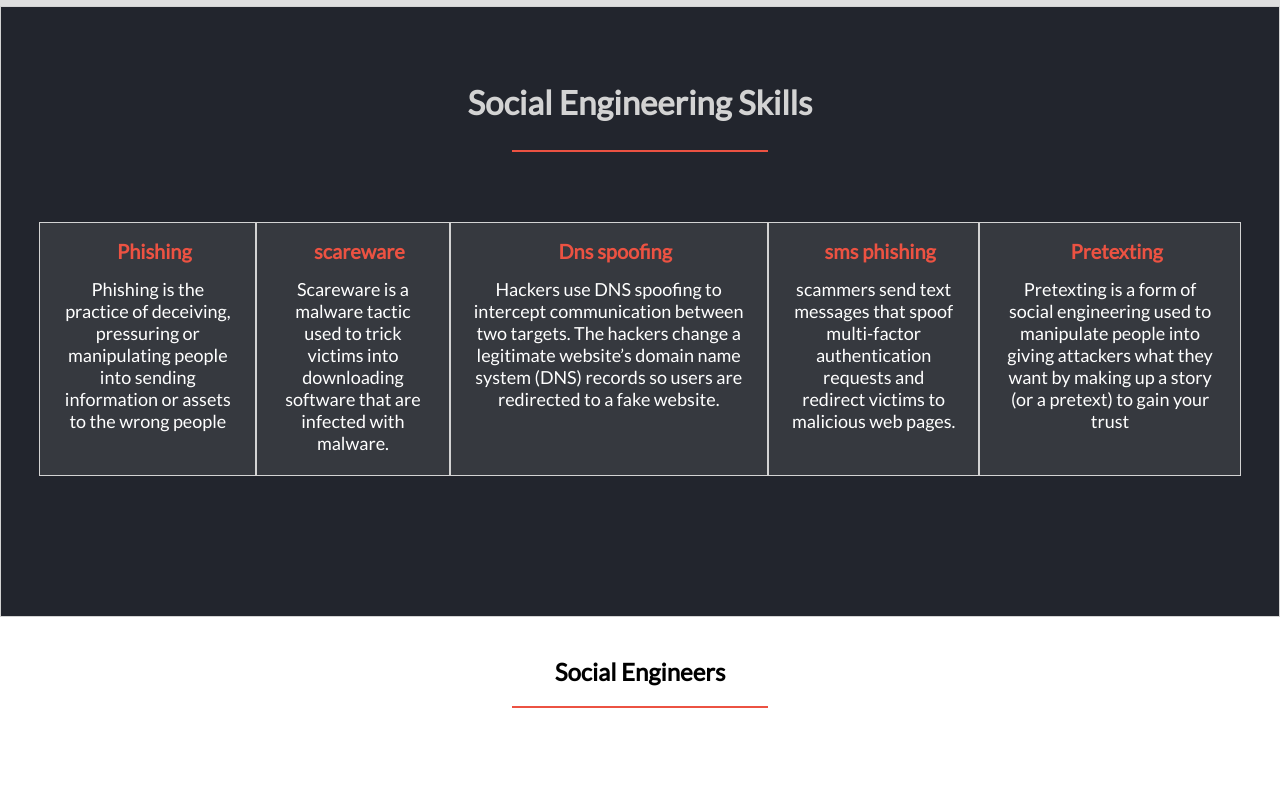
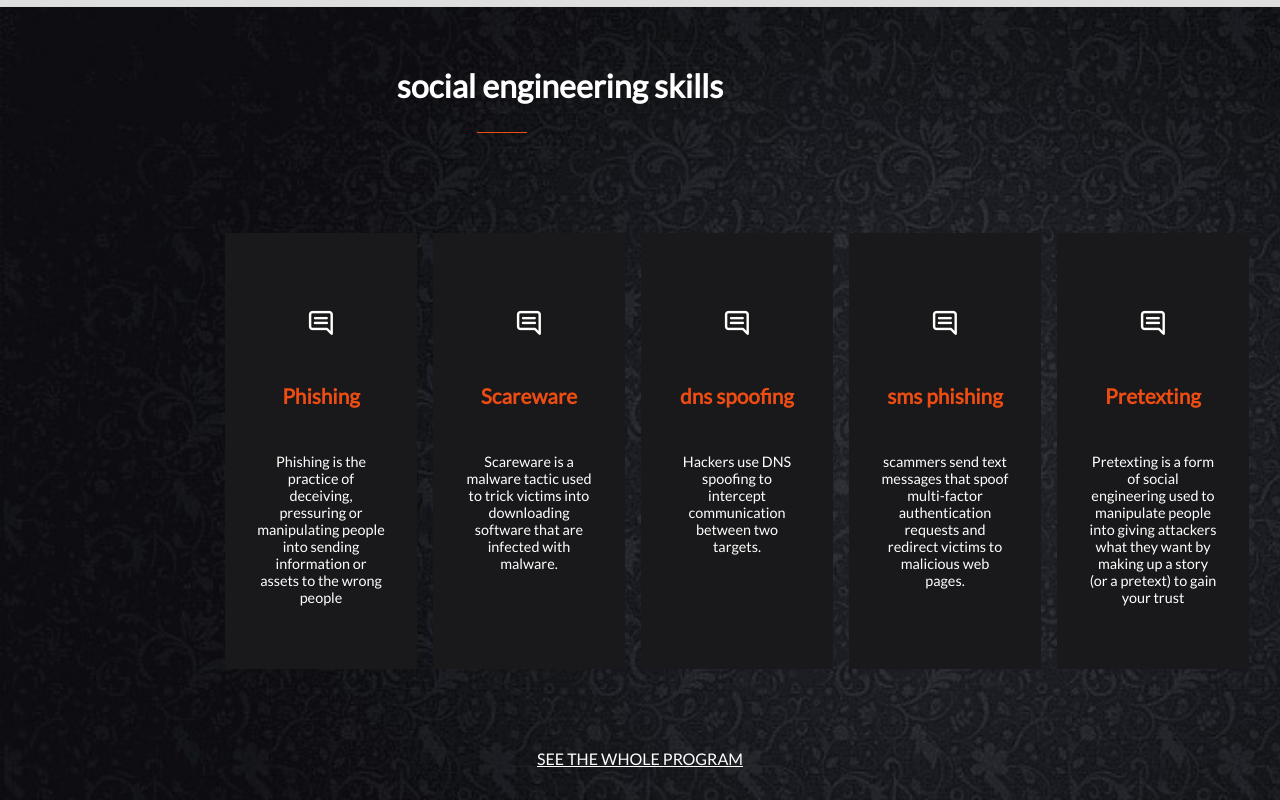
Before and after one commit to yaredtekle022/social-engineering, a website: page index.html in a window 1280 px wide. Shown: the part 740-1540 px from the top of the page. Drawn offline with nearby package versions, Linux system fonts and the light colour scheme.

Commit message:
add image for each cards

```diff
--- a/index.html
+++ b/index.html
@@ -5,6 +5,17 @@
     <meta http-equiv="X-UA-Compatible" content="IE=edge" />
     <meta name="viewport" content="width=device-width, initial-scale=1.0" />
     <title>Social Engineering</title>
+    <link rel="stylesheet" href="https://unicons.iconscout.com/release/v4.0.0/css/line.css" />
+    <link rel="stylesheet" href="https://fonts.googleapis.com/icon?family=Material+Icons+Sharp" />
+    <link rel="stylesheet"
+        href="https://fonts.googleapis.com/css2?family=Material+Symbols+Sharp:opsz,wght,FILL,GRAD@48,400,0,0" />
+    <link rel="stylesheet" href="https://cdnjs.cloudflare.com/ajax/libs/font-awesome/4.7.0/css/font-awesome.min.css" />
+    <link rel="preconnect" href="https://fonts.googleapis.com" />
+    <link rel="preconnect" href="https://fonts.gstatic.com" crossorigin />
+    <link
+        href="https://fonts.googleapis.com/css2?family=Crete+Round&family=Inter&family=Poppins&family=Roboto&display=swap"
+        rel="stylesheet" />
+    <link href="https://fonts.googleapis.com/icon?family=Material+Icons" rel="stylesheet" />
     <link rel="icon" type="favicon" href="./images/phishing.png" />
     <link rel="preconnect" href="https://fonts.googleapis.com" />
     <link rel="preconnect" href="https://fonts.gstatic.com" crossorigin />
@@ -58,7 +69,7 @@
           <a class="navi-link home" href="#home">Home</a>
           <a class="navi-link" href="about.html">About</a>
           <a class="navi-link" href="#things">Top 5 Social Engineering Skills</a>
-          <a class="navi-link" href="#join-desk">Social engineers</a>
+          <a class="navi-link" href="#program">Social engineers</a>
           <a class="navi-link sponsor" href="#sponsor">Tutorials</a>
         </section>
       </nav>
@@ -95,54 +106,53 @@
         </div>
       </div>
     </section>
-    <section class="se" id="things">
-      <h2 class="title">Social Engineering Skills</h2>
-      <hr class="break" />
-      <div class="full-information">
-        <article class="phishing">
 
-          <h2 class="experience-heading">Phishing </h2>
-          <p class="experience-detail">
-            Phishing is the practice of deceiving, pressuring or
+    <section class="main1">
+      <div class="main-program" id="program">
+          <h2>social engineering skills</h2>
+          <div class="line"></div>
+      </div>
+      <div class="program-cards">
+          <article class="card">
+            <span><i class="uil uil-comment-alt-message"></i></i></span>
+            <h3>Phishing</h3>
+              <p>Phishing is the practice of deceiving, pressuring or
                 manipulating people into sending information or assets to the wrong people
+              </p>
           </article>
-        <article class="phishing">
-
-          <h2 class="experience-heading">scareware</h2>
-          <p class="experience-detail">
-            Scareware is a malware tactic used to trick victims into downloading
+          <article class="card">
+            <span><i class="uil uil-comment-alt-message"></i></i></span>
+            <h3>Scareware</h3>
+              <p>Scareware is a malware tactic used to trick victims into downloading
                 software that are infected with malware.
               </p>
           </article>
-        <article class="phishing">
-
-          <h2 class="experience-heading">Dns spoofing</h2>
-          <p class="experience-detail">
-
-            Hackers use DNS spoofing to intercept communication between two targets.
-            The hackers change a legitimate website’s domain name system (DNS) records so
-            users are redirected to a fake website.
+          <article class="card">
+              <span><i class="uil uil-comment-alt-message"></i></i></span>
+              <h3>dns spoofing</h3>
+              <p>Hackers use DNS spoofing to intercept communication between two targets.
               </p>
           </article>
-        <article class="phishing">
-
-          <h2 class="experience-heading">sms phishing</h2>
-          <p class="experience-detail">
-            scammers send text messages that spoof multi-factor authentication requests
+          <article class="card">
+            <span><i class="uil uil-comment-alt-message"></i></i></span>
+            <h3>sms phishing</h3>
+              <p>scammers send text messages that spoof multi-factor authentication requests
                 and redirect victims to malicious web pages.
               </p>
           </article>
-        <article class="phishing">
-
-          <h2 class="experience-heading">Pretexting</h2>
-          <p class="experience-detail">
-            Pretexting is a form of social engineering used to manipulate people into giving attackers
+          <article class="card">
+            <span><i class="uil uil-comment-alt-message"></i></i></span>
+            <h3>Pretexting</h3>
+              <p>Pretexting is a form of social engineering used to manipulate people into giving attackers
                 what they want by making up a story (or a pretext) to gain your trust
               </p>
           </article>
       </div>
+      <div class="see-program">
+          <a href="#">SEE THE WHOLE PROGRAM</a>
+      </div>
+  </section>
 
-    </section>
     <section class="speakers " id="join-desk">
       <h2 class="title-speaker">Social Engineers</h2>
       <hr class="break" />
--- a/style.css
+++ b/style.css
@@ -136,6 +136,85 @@ header {
   font-size: 22px;
 }
 
+.main1 {
+  background: #313030;
+  width: 100vw;
+  padding-bottom: 30px;
+  border-top: 1px solid #cbc9c9;
+}
+
+.main::-webkit-scrollbar {
+  display: none;
+}
+
+.main-program {
+  display: flex;
+  flex-direction: column;
+  align-items: flex-start;
+  justify-content: flex-start;
+}
+
+.main-program h2 {
+  font-size: 1.5rem;
+  padding-top: 2rem;
+  font-family: 'Lato', sans-serif;
+  color: #fff;
+  margin-left: 140px;
+}
+
+.line {
+  background-color: #ed4c12;
+  width: 50px;
+  height: 1px;
+  margin-left: 220px;
+}
+
+.program-cards {
+  margin-top: 60px;
+  padding-left: 25px;
+  display: flex;
+  flex-direction: column;
+  gap: 1rem;
+  width: 80%;
+  margin-left: 30px;
+  margin-right: 30px;
+}
+
+.card {
+  background-color: #515050;
+  padding: 3rem 2rem;
+  margin-bottom: 10px;
+  text-align: center;
+  display: flex;
+  flex-direction: row;
+  cursor: default;
+  gap: 1rem;
+}
+
+.card span {
+  padding-top: 1.5rem;
+}
+
+.card span .uil {
+  font-size: 1.8rem;
+  color: #fff;
+}
+
+.card h3 {
+  color: #ed4c12;
+  padding-top: 0.5rem;
+  font-family: 'Lato', sans-serif;
+}
+
+.card p {
+  color: #fff;
+  padding-top: 0.5rem;
+}
+
+.see-program a {
+display: none;
+}
+
 .se {
   border: 1px solid #d3d3d3;
   background-color: #22252d;
@@ -190,11 +269,16 @@ header {
 }
 
 .experience-detail {
-  padding: 5px;
   font-size: 18px;
-  margin: 0;
-  color: #fff;
-  text-align: center;
+  margin-left: 43px;
+  margin-right: 80px;
+  padding: 30px;
+  width: 35px;
+  height: 100px;
+  color: white;
+  padding-top: 0px;
+  padding-bottom: 0px;
+  text-align: start;
 }
 
 .join-desk {
@@ -436,7 +520,12 @@ footer > h5 {
     display: flex;
     margin-right: 3%;
     margin-left: 3%;
-    margin-bottom: 70px;
+    background: url(./images/bgtexture.png);
+    background-repeat: no-repeat;
+    background-size: cover;
+    height: 30vh;
+    width: 30vw;
+
   }
 
   .phishing {
@@ -449,6 +538,86 @@ footer > h5 {
     gap: 10px;
     color: #272a31;
     transition: all 0.5s ease-in-out;
+
+  }
+
+  .main1 {
+    background: url(./images/bgtexture.jpeg);
+    background-repeat: no-repeat;
+    background-size: cover;
+    height: 100vh;
+    width: 100vw;
+    border-top: 1px solid #dddbdb;
+  }
+
+  .main-program {
+    display: grid;
+    flex-direction: column;
+    align-items: center;
+    justify-content: center;
+  }
+
+  .main-program h2 {
+    font-size: 2rem;
+    color: #fff;
+    font-family: 'Lato', sans-serif;
+    margin-right: 300px;
+  }
+
+  .line {
+    width: 50px;
+    height: 1px;
+    display: flex;
+    align-items: center;
+    justify-content: center;
+    background-color: rgb(237, 76, 18);
+  }
+
+  .program-cards {
+    width: 80%;
+    margin-top: 100px;
+    margin-left: 200px;
+    display: grid;
+    grid-template-columns: repeat(5, 1fr);
+    gap: 1rem;
+  }
+
+  .card {
+    background-color: #19181a;
+    padding: 3rem 2rem;
+    text-align: center;
+    display: flex;
+    flex-direction: column;
+    cursor: default;
+  }
+
+  .card span .uil {
+    font-size: 1.8rem;
+    color: #fff;
+  }
+
+  .card h3 {
+    color: rgb(237, 76, 18);
+    font-size: 1.3rem;
+    font-family: 'Lato', sans-serif;
+  }
+
+  .card p {
+    color: #fff;
+    font-family: 'Lato', sans-serif;
+    font-weight: 500;
+    font-size: 0.9rem;
+    margin-top: 0px;
+  }
+
+  .see-program a {
+    display: flex;
+    flex-direction: column;
+    align-items: center;
+    justify-content: center;
+    margin-top: 70px;
+    font-family: 'Lato', sans-serif;
+    color: white;
   }
 
   .join {
```
Also changed, not shown: images/bgtexture.jpeg (added). Lines whose indentation alone changed are shown as unchanged.
